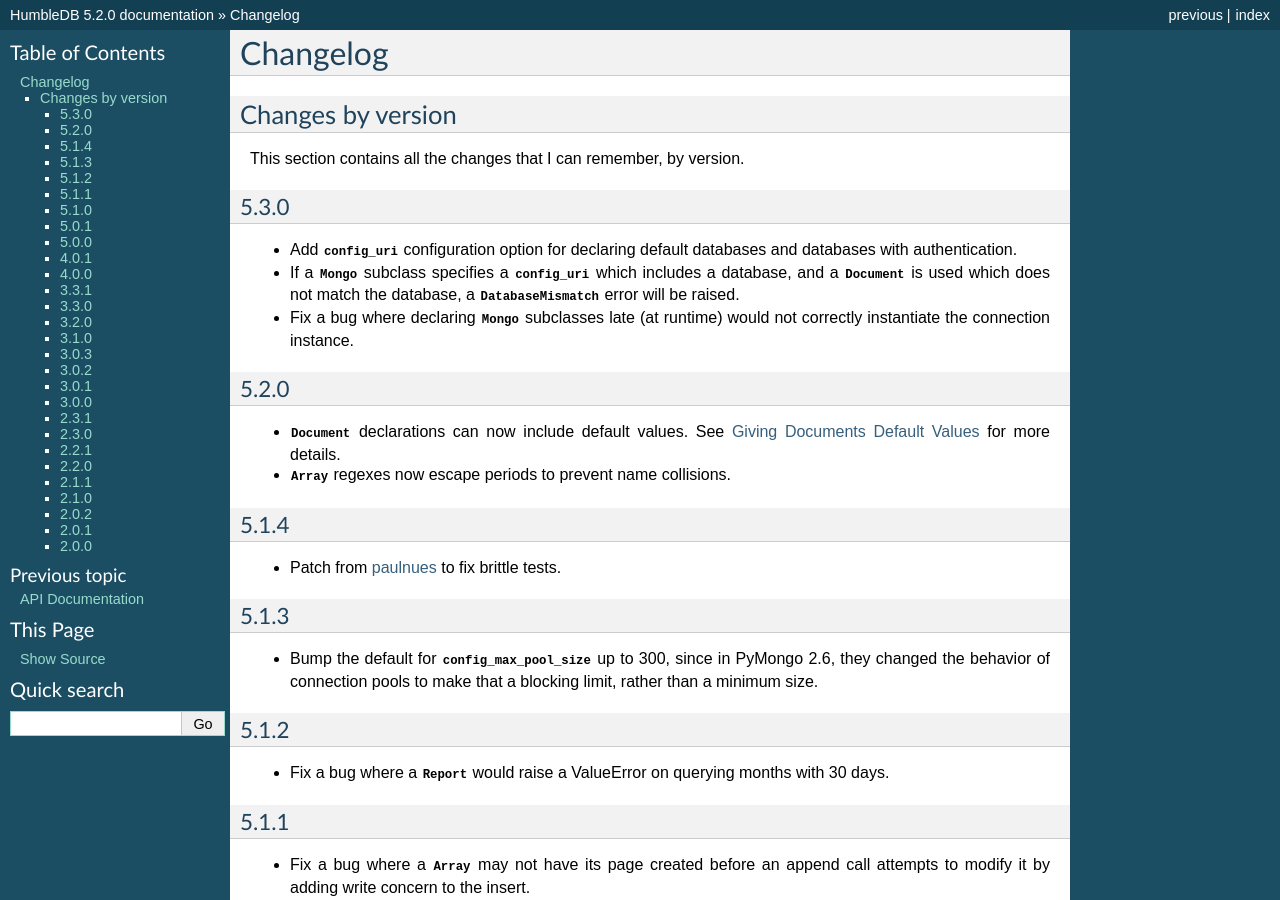
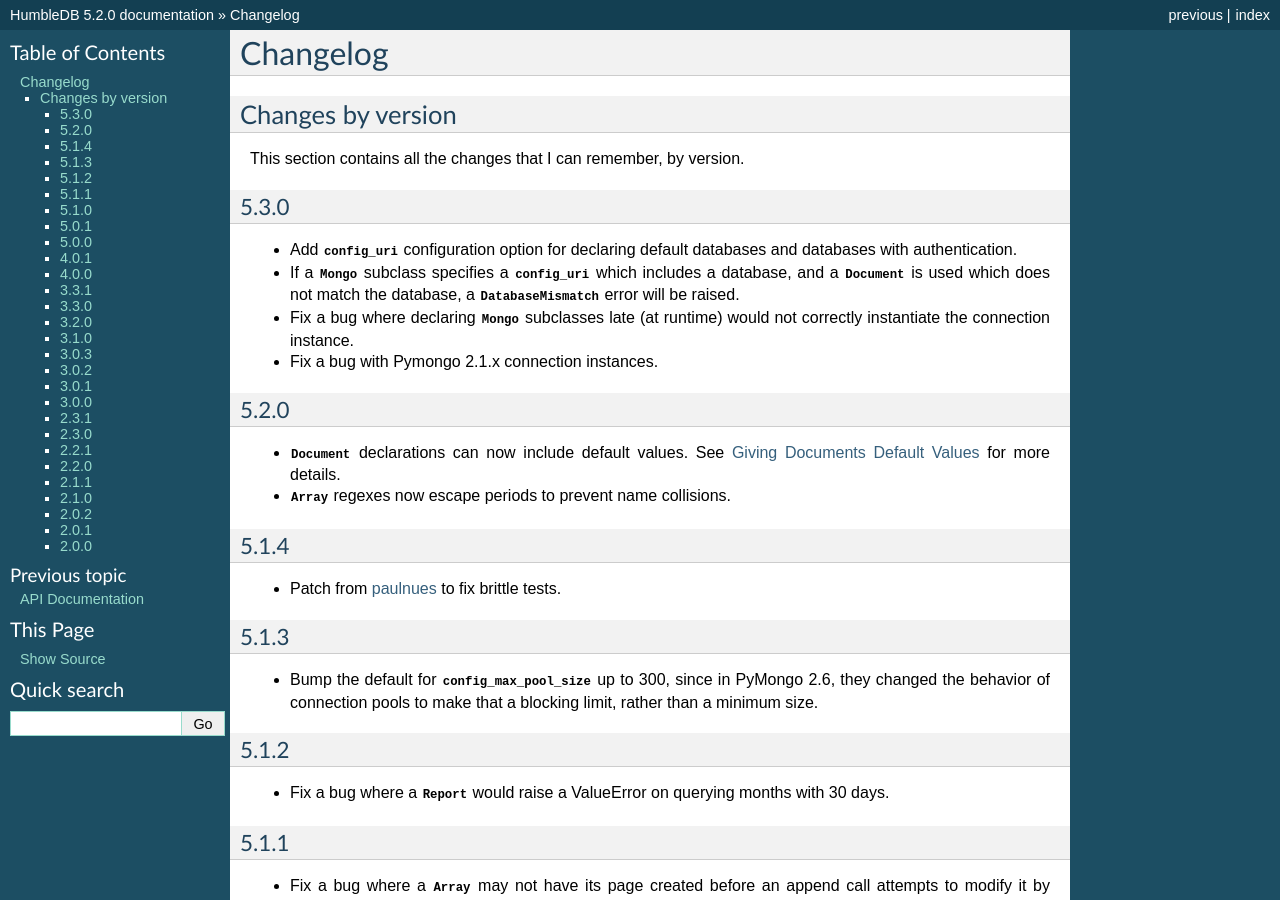
Before and after one commit to shakefu/humbledb, a Sphinx documentation site: the page built from docs/changes.rst, in a window 1280 px wide and 900 px high. Built offline with Sphinx 7.4.7, drawn with Linux system fonts in a browser that asks for light colours; cross-references to code outside the pages are shown as plain code.

Commit message:
Update changelog.

```diff
--- a/docs/changes.rst
+++ b/docs/changes.rst
@@ -17,6 +17,7 @@
   database, a :class:`~humbledb.errors.DatabaseMismatch` error will be raised.
 - Fix a bug where declaring :class:`~humbledb.mongo.Mongo` subclasses late (at
   runtime) would not correctly instantiate the connection instance.
+- Fix a bug with Pymongo 2.1.x connection instances.
 
 
 5.2.0
```
